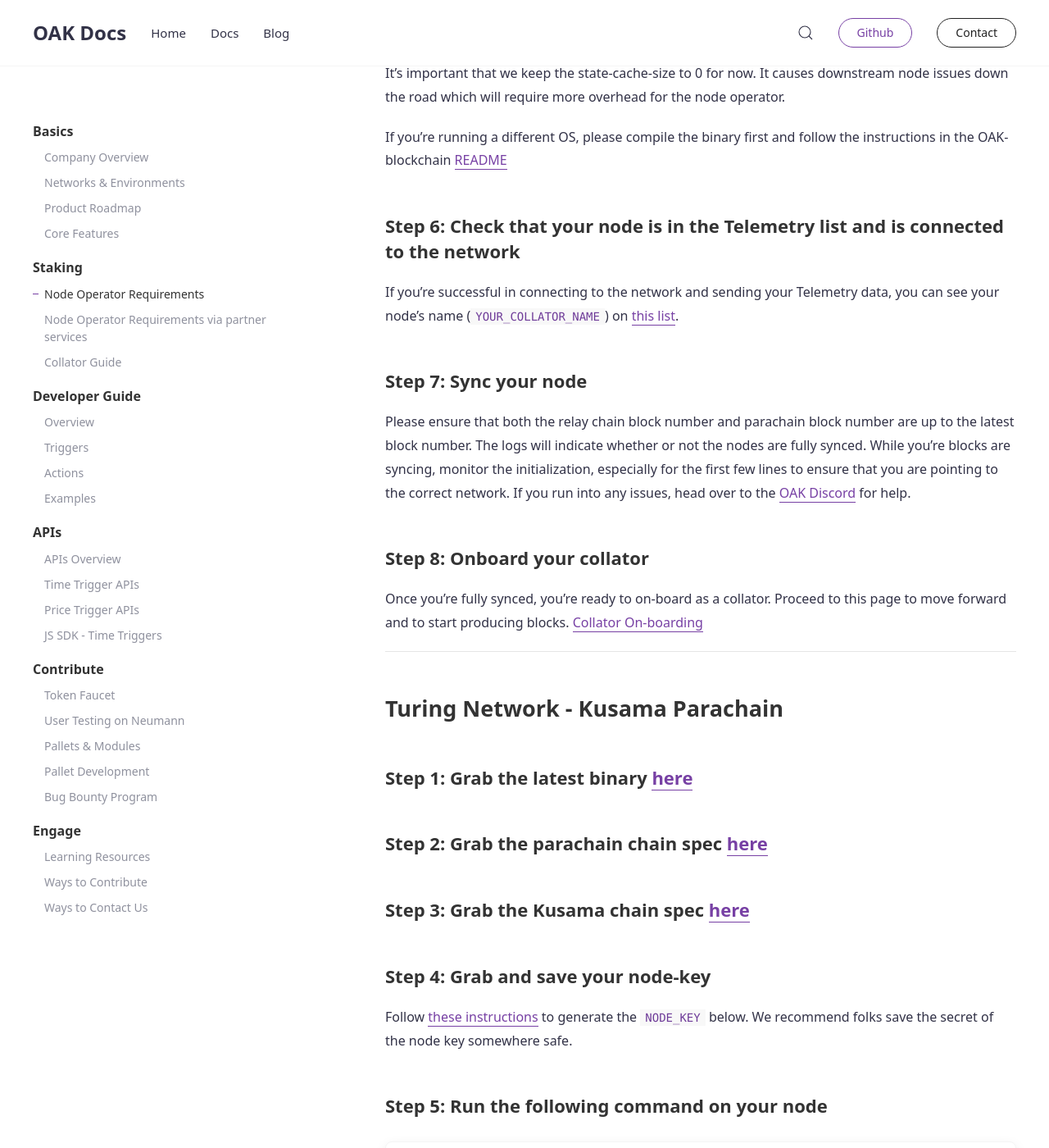
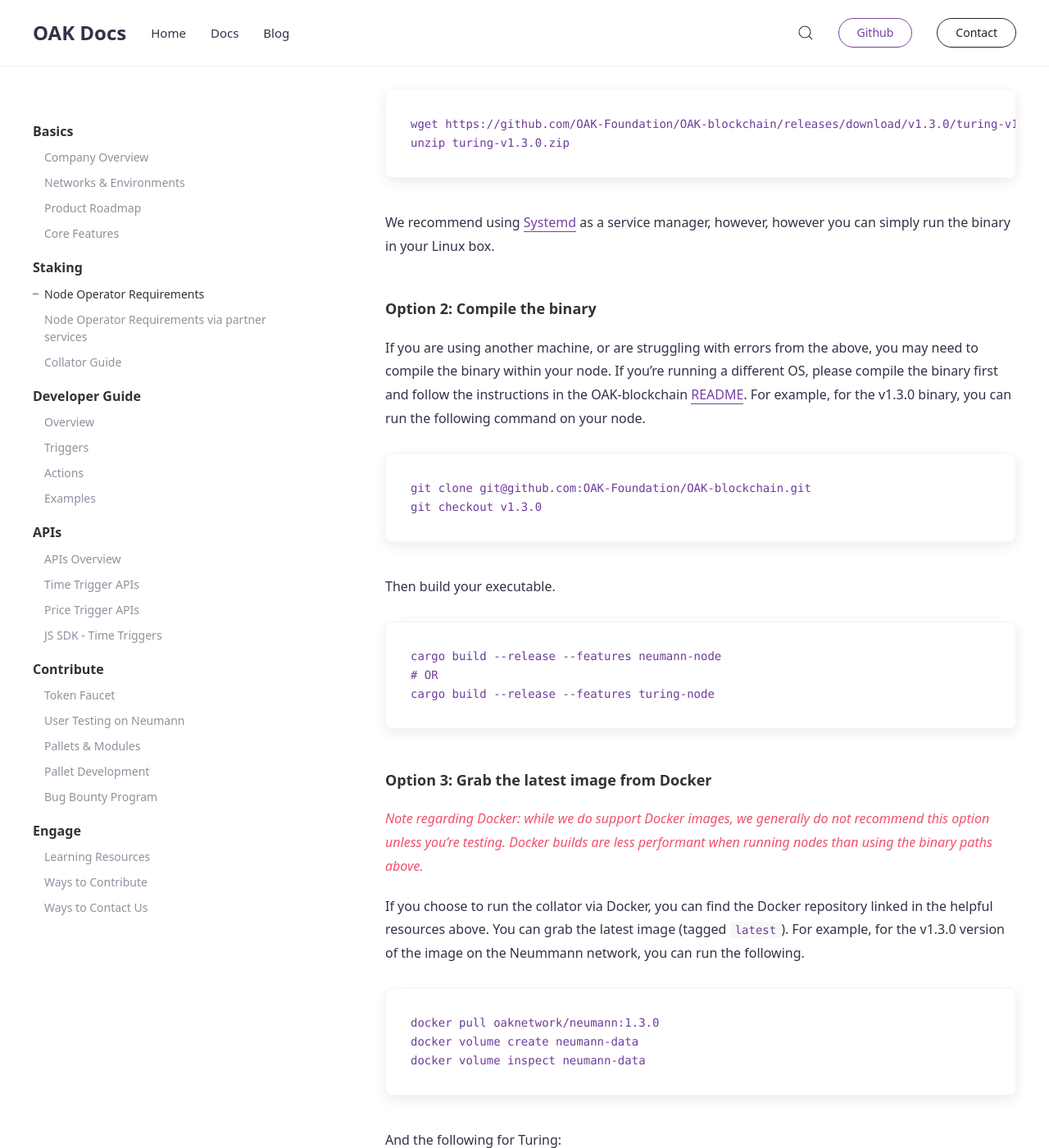
Before and after one commit to AvaProtocol/OAK-docs, a Jekyll site: the page built from _docs/node-operator-requirements.md, in a window 1280 px wide and 1400 px high, scrolled down 2504 px. Shown: the whole window at 82% size. Built offline with Jekyll 4.4.1, drawn with Linux system fonts in a browser that asks for light colours; some of the changed text lies outside the part shown.

Commit message:
Create clearer instructions for infra

````diff
--- a/_docs/node-operator-requirements.md
+++ b/_docs/node-operator-requirements.md
@@ -27,21 +27,79 @@
 
 For now, the incentives are purely rewards based since we've vetted a closed set of community collators with a solid reputation in the DotSama ecosystem.
 
-## Neumann Network - Testnet
+## Helpful Resources
+You may not have a need for all of these resources, but they can be useful to cross-reference or for debugging.
+
+### Neumann Network - Testnet
 *Neumann is a testnet, thus it will have maximal amount of chaos and will NOT have 100% uptime. This might be reset at a given time due to a number of different reasons. If you are a stakeholder (collator, dev, consumer) of this chain, please expect occasional instability, thus the ability to re-deploy your system as needed. The OAK team will always re-instate the same wallet amounts as before a reset occurs, so users should expect that for any given chain reset. If a chain reset is required, it will be announced via Discord.*
 
-### Step 1: Grab the latest binary [here](https://github.com/OAK-Foundation/OAK-blockchain/releases/latest)
+- [Latest binary](https://github.com/OAK-Foundation/OAK-blockchain/releases/latest)
+- [Docker image repository](https://hub.docker.com/repository/docker/oaknetwork/neumann)
+- [Neumann Network parachain chain spec](https://github.com/OAK-Foundation/OAK-blockchain/blob/master/node/res/neumann.json)
+- [OAK-hosted-relay chain spec](https://github.com/OAK-Foundation/OAK-blockchain/blob/master/node/res/neumann-rococo-testnet.json)
 
-### Step 2: Grab the latest parachain chain spec [here](https://github.com/OAK-Foundation/OAK-blockchain/blob/master/node/res/neumann.json)
+### Turing Network - Kusama Parachain
+The Turing Network is live on Kusama. If you're interested in collating, please reach out via [OAK Discord](https://discord.gg/7W9UDvsbwh), or email <collators@oak.tech>. You will need to meet the minimum bond found in [the collator on-boarding page](../collators/#turing-network---kusama-parachain).
 
-### Step 3: Grab the latest oak-hosted-relay chain spec [here](https://github.com/OAK-Foundation/OAK-blockchain/blob/master/node/res/neumann-rococo-testnet.json)
+- [Latest binary](https://github.com/OAK-Foundation/OAK-blockchain/releases/latest)
+- [Docker image repository](https://hub.docker.com/repository/docker/oaknetwork/turing)
+- [Turing Network parachain chain spec](https://github.com/OAK-Foundation/OAK-blockchain/blob/master/node/res/turing.json)
+- [Kusama chain spec](https://github.com/paritytech/polkadot/blob/master/node/service/res/kusama.json)
 
-### Step 4: Grab and save your node-key
+## How to setup your node
+
+### Step 1: Get your binary ready
+
+#### Option 1: Grab a compiled binary from OAK's Github
+If you are using Ubuntu, you can run the binary compiled by OAK that can be found in a zip [here](https://github.com/OAK-Foundation/OAK-blockchain/releases/latest). You'll use this to run your collator on your node. So copy this over to your node. For example, for the v1.3.0 binary, you can run the following command on your node.
+
+```
+wget https://github.com/OAK-Foundation/OAK-blockchain/releases/download/v1.3.0/turing-v1.3.0.zip
+unzip turing-v1.3.0.zip
+```
+We recommend using [Systemd](https://systemd.io/) as a service manager, however, however you can simply run the binary in your Linux box.
+
+#### Option 2: Compile the binary
+If you are using another machine, or are struggling with errors from the above, you may need to compile the binary within your node. If you're running a different OS, please compile the binary first and follow the instructions in the OAK-blockchain [README](https://github.com/OAK-Foundation/OAK-blockchain#install-oak-blockchain). For example, for the v1.3.0 binary, you can run the following command on your node.
+
+```
+git clone git@github.com:OAK-Foundation/OAK-blockchain.git
+git checkout v1.3.0
+```
+
+Then build your executable.
+
+```
+cargo build --release --features neumann-node
+# OR
+cargo build --release --features turing-node
+```
+
+#### Option 3: Grab the latest image from Docker
+*Note regarding Docker: while we do support Docker images, we generally do not recommend this option unless you're testing. Docker builds are less performant when running nodes than using the binary paths above.*
+
+If you choose to run the collator via Docker, you can find the Docker repository linked in the helpful resources above. You can grab the latest image (tagged `latest`). For example, for the v1.3.0 version of the image on the Neummann network, you can run the following.
+
+```
+docker pull oaknetwork/neumann:1.3.0
+docker volume create neumann-data
+docker volume inspect neumann-data
+```
+And the following for Turing:
+
+```
+docker pull oaknetwork/turing:1.3.0
+docker volume create turing-data
+docker volume inspect turing-data
+```
+
+### Step 2: Grab and save your node-key
 
 Follow [these instructions](https://docs.substrate.io/v3/tools/subkey/#generating-node-keys) to generate the `NODE_KEY` below. We recommend folks save the secret of the node key somewhere safe.
 
-### Step 5: Startup the parachain
-If you're using ubuntu, you can simply run the following:
+### Step 3: Startup the parachain
+#### Option 1 & 2: Run the binary
+If you're using a Linux box, you can simply run the following for Neumann:
 ```
 oak-collator \
   --name=YOUR_COLLATOR_NAME \
@@ -57,33 +115,7 @@
   --execution=wasm \
   --no-telemetry
 ```
-It's important that we keep the state-cache-size to 0 for now. It causes downstream node issues down the road which will require more overhead for the node operator.
-
-If you're running a different OS, please compile the binary first and follow the instructions in the OAK-blockchain [README](https://github.com/OAK-Foundation/OAK-blockchain#install-oak-blockchain)
-
-### Step 6: Check that your node is in the Telemetry list and is connected to the network
-If you're successful in connecting to the network and sending your Telemetry data, you can see your node's name (`YOUR_COLLATOR_NAME`) on [this list](https://telemetry.polkadot.io/#list/0x42e75532d6809775cef4b9ca8e4bb49be2dc1e87c9ff1ba299e78481b5cb3047).
-
-### Step 7: Sync your node
-Please ensure that both the relay chain block number and parachain block number are up to the latest block number. The logs will indicate whether or not the nodes are fully synced.
-While you're blocks are syncing, monitor the initialization, especially for the first few lines to ensure that you are pointing to the correct network. If you run into any issues, head over to the [OAK Discord](https://discord.gg/7W9UDvsbwh) for help.
-
-### Step 8: Onboard your collator
-Once you're fully synced, you're ready to on-board as a collator. Proceed to this page to move forward and to start producing blocks. [Collator On-boarding](./collators.md)
-
-----------------------------------------------------------------------------------------------------------------------------------
-## Turing Network - Kusama Parachain
-### Step 1: Grab the latest binary [here](https://github.com/OAK-Foundation/OAK-blockchain/releases/latest)
-
-### Step 2: Grab the parachain chain spec [here](https://github.com/OAK-Foundation/OAK-blockchain/blob/master/node/res/turing.json)
-
-### Step 3: Grab the Kusama chain spec [here](https://github.com/paritytech/polkadot/blob/master/node/service/res/kusama.json)
-
-### Step 4: Grab and save your node-key
-
-Follow [these instructions](https://docs.substrate.io/v3/tools/subkey/#generating-node-keys) to generate the `NODE_KEY` below. We recommend folks save the secret of the node key somewhere safe.
-
-### Step 5: Run the following command on your node
+And the following command for Turing:
 ```
 oak-collator \
   --name=YOUR_COLLATOR_NAME \
@@ -98,15 +130,49 @@
   --execution=wasm \
   --no-telemetry
 ```
+
 It's important that we keep the state-cache-size to 0 for now. It causes downstream node issues down the road which will require more overhead for the node operator.
 
-If you're running a different OS, please compile the binary first and follow the instructions in the OAK-blockchain [README](https://github.com/OAK-Foundation/OAK-blockchain#install-oak-blockchain)
+#### Option 3: Docker users
+If you're using a Linux box, you can simply run the following for Neumann:
+```
+docker run -d -p 30333:30333 -p 9944:9944 -p 9933:9933 -v neumann-data:/data oaknetwork/neumann:1.3.0 \
+  --name=YOUR_COLLATOR_NAME \
+  --base-path=PATH_TO_DATA_DIR \
+  --chain=neumann \
+  --node-key=NODE_KEY \
+  --collator \
+  --force-authoring \
+  --execution=wasm \
+  --state-cache-size=0 \
+  -- \
+  --chain=neumann-relay \
+  --execution=wasm \
+  --no-telemetry
+```
 
-### Step 6: Check that your node is in the Telemetry list and is connected to the network
-If you're successful in connecting to the network and sending your Telemetry data, you can see your node's name (`YOUR_COLLATOR_NAME`) on [this list](https://telemetry.polkadot.io/#list/0x0f62b701fb12d02237a33b84818c11f621653d2b1614c777973babf4652b535d).
+And the following command for Turing:
+```
+docker run -d -p 30333:30333 -p 9944:9944 -p 9933:9933  -v turing-data:/data oaknetwork/turing:1.3.0 \
+  --name=YOUR_COLLATOR_NAME \
+  --base-path=PATH_TO_DATA_DIR \
+  --chain=turing \
+  --node-key=NODE_KEY \
+  --collator \
+  --force-authoring \
+  --execution=wasm \
+  --state-cache-size=0 \
+  -- \
+  --execution=wasm \
+  --no-telemetry
+```
 
-### Step 7: Sync your node
+### Step 4: Check that your node is in the Telemetry list and is connected to the network
+If you're successful in connecting to the network and sending your Telemetry data, you can see your node's name (`YOUR_COLLATOR_NAME`) on [this list](https://telemetry.polkadot.io/#list/0x42e75532d6809775cef4b9ca8e4bb49be2dc1e87c9ff1ba299e78481b5cb3047).
+
+### Step 5: Sync your node
 Please ensure that both the relay chain block number and parachain block number are up to the latest block number. The logs will indicate whether or not the nodes are fully synced.
+While you're blocks are syncing, monitor the initialization, especially for the first few lines to ensure that you are pointing to the correct network. If you run into any issues, head over to the [OAK Discord](https://discord.gg/7W9UDvsbwh) for help.
 
-### Step 8: Onboard your collator
-Once you're fully synced, you're ready to on-board as a collator. Proceed to this page to move forward and to start producing blocks. [Collator On-boarding](../collators)
+### Step 6: Onboard your collator
+Once you're fully synced, you're ready to on-board as a collator. Proceed to this page to move forward and to start producing blocks. [Collator On-boarding](./collators.md)
````
